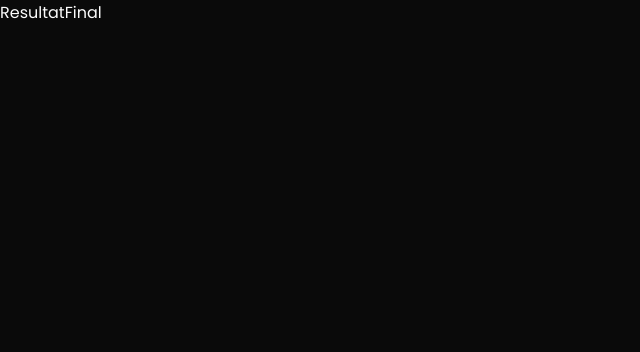
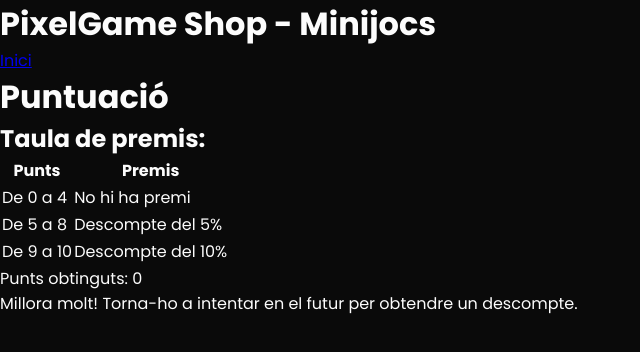
Before and after one commit to CFGSCojita/minijocs-react, a React (Vite) app: page /resultat in a window 1280 px wide. Shown: the top 352 px of the page, without its empty margins (0-640 px from the left). Built offline with nearby package versions, Linux system fonts and the light colour scheme.

Commit message:
Resultado final.

```diff
--- a/src/components/Home.jsx
+++ b/src/components/Home.jsx
@@ -8,6 +8,7 @@ export default function Home() {
 
         <h2>Benvingut als minijocs de la botiga!</h2>
         <p>Posa a prova els teus coneixements de català i videojocs per obtenir descomptes únics!</p>
+        <p>Tria un dels minijocs disponibles:</p>
 
         <Link to="/joc-paraules">Joc de Paraules</Link>
         <Link to="/questionari">Questionari</Link>
--- a/src/components/ResultatFinal.jsx
+++ b/src/components/ResultatFinal.jsx
@@ -1,6 +1,51 @@
+
+import Header from "./Header"
 
 export default function ResultatFinal() {
+
+  // Declaramos una variable donde almacenamos los puntos obtenidos, recuperándolos del localStorage. Si no hay puntos almacenados, asignaremos un valor de 0.
+  const punts = Number(localStorage.getItem('punts')) || 0
+
+  // Creamos una función para generar un mensaje personalizado según la cantidad de puntos obtenidos:
+  function getMissatge() {
+    // Estructura de control 'if'.
+    // Si los puntos son 9 o más, se muestra un mensaje de felicitación y se indica que se aplicará un descuento del 10% en la próxima compra.
+    // Si los puntos son entre 5 y 8, se muestra un mensaje de buen resultado y se indica que se aplicará un descuento del 5% en la próxima compra.
+    // Si los puntos son menos de 5, se muestra un mensaje de ánimo para mejorar y se invita a intentar nuevamente en el futuro para obtener un descuento.
+    if (punts >= 9) {
+      return "Excel·lent! S'aplicará un descompte del 10% a la teva pròxima compra!"
+    } else if (punts >= 5) {
+      return "Bon resultat! S'aplicará un descompte del 5% a la teva pròxima compra."
+    } else {
+      return "Millora molt! Torna-ho a intentar en el futur per obtendre un descompte."
+    }
+  }
+
   return (
-    <div>ResultatFinal</div>
+    <div>
+      <Header />
+      <h1>Puntuació</h1>
+      <h2>Taula de premis:</h2>
+      <table>
+        <tr>
+          <th>Punts</th>
+          <th>Premis</th>
+        </tr>
+        <tr>
+          <td>De 0 a 4</td>
+          <td>No hi ha premi</td>
+        </tr>
+        <tr>
+          <td>De 5 a 8</td>
+          <td>Descompte del 5%</td>
+        </tr>
+        <tr>
+          <td>De 9 a 10</td>
+          <td>Descompte del 10%</td>
+        </tr>
+      </table>
+      <p>Punts obtinguts: {punts}</p>
+      <p>{getMissatge()}</p>
+    </div>
   )
 }
```
